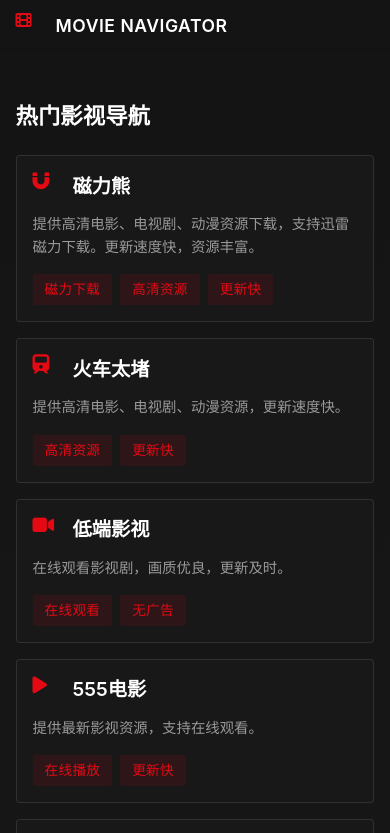
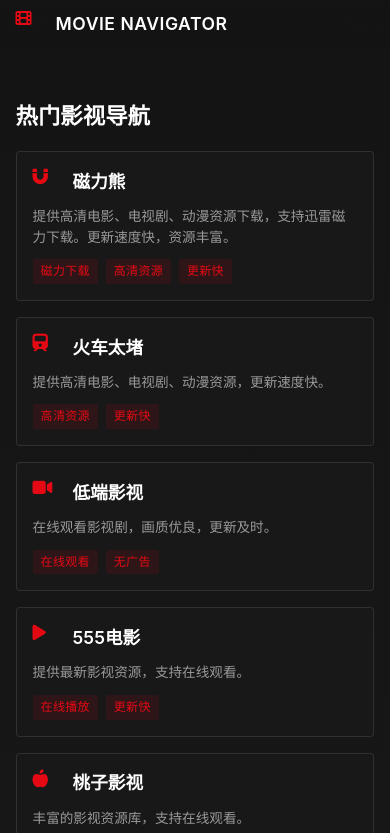
Before and after one commit to mxpus521/movienav, a plain HTML site: page index.html in a window 390 px wide. Shown: the top 833 px of the page. Drawn offline with Linux system fonts and the light colour scheme.

Commit message:
Update index.html

```diff
--- a/index.html
+++ b/index.html
@@ -1,11 +1,12 @@
 <html>
-
   <head>
     <base href="https://websim-player/" />
     <meta charset="UTF-8" />
-  <meta name="viewport" content="width=device-width, initial-scale=1.0, viewport-fit=cover" />
     <title>网飞电影导航</title>
-  <link rel="stylesheet" href="https://cdnjs.cloudflare.com/ajax/libs/font-awesome/6.7.2/css/all.min.css" />
+    <link
+      rel="stylesheet"
+      href="https://cdnjs.cloudflare.com/ajax/libs/font-awesome/6.7.2/css/all.min.css"
+    />
     <style>
       * {
         margin: 0;
@@ -24,18 +25,17 @@
 
       .header {
         padding: 16px 4%;
-      padding-top: max(16px, env(safe-area-inset-top));
-      padding-right: max(4%, env(safe-area-inset-right));
-      padding-left: max(4%, env(safe-area-inset-left));
         position: fixed;
         top: 0;
         left: 0;
         right: 0;
         z-index: 999;
-      background: linear-gradient(180deg,
+        background: linear-gradient(
+          180deg,
           rgba(20, 20, 20, 0.95) 0%,
           rgba(20, 20, 20, 0.75) 50%,
-          rgba(20, 20, 20, 0) 100%);
+          rgba(20, 20, 20, 0) 100%
+        );
         backdrop-filter: blur(20px);
         -webkit-backdrop-filter: blur(20px);
         display: flex;
@@ -71,15 +71,13 @@
 
       .main-content {
         padding: 100px 4% 60px;
-      padding-top: max(100px, env(safe-area-inset-top) + 20px);
-      padding-right: max(4%, env(safe-area-inset-right));
-      padding-left: max(4%, env(safe-area-inset-left));
-      padding-bottom: max(60px, env(safe-area-inset-bottom));
         min-height: 100vh;
-      background: linear-gradient(180deg,
+        background: linear-gradient(
+          180deg,
           #141414 0%,
           #181818 50%,
-          #141414 100%);
+          #141414 100%
+        );
       }
 
       .section-title {
@@ -105,16 +103,31 @@
         padding: 24px;
         border: 1px solid rgba(255, 255, 255, 0.1);
         position: relative;
+        touch-action: manipulation;
+        -webkit-tap-highlight-color: transparent;
       }
 
       .site-card:hover {
-      transform: translateY(-4px) scale(1.02);
+        transform: scale(1.03);
         background: #232323;
-      box-shadow: 0 10px 20px rgba(0, 0, 0, 0.2);
       }
 
       .site-card:active {
         transform: scale(0.98);
+        transition: transform 0.1s ease;
+      }
+
+      @media (hover: hover) {
+        .site-card:hover {
+          transform: scale(1.03);
+          background: #232323;
+        }
+      }
+
+      @media (hover: none) {
+        .site-card:active {
+          background: #1a1a1a;
+        }
       }
 
       .site-title {
@@ -143,11 +156,6 @@
         color: #999;
         line-height: 1.6;
         margin-bottom: 16px;
-      display: -webkit-box;
-      -webkit-line-clamp: 2;
-      line-clamp: 2;
-      -webkit-box-orient: vertical;
-      overflow: hidden;
       }
 
       .site-tags {
@@ -179,6 +187,17 @@
         }
       }
 
+      @media (max-width: 1024px) {
+        .sites-grid {
+          grid-template-columns: repeat(auto-fill, minmax(260px, 1fr));
+          gap: 20px;
+        }
+
+        .site-card {
+          padding: 22px;
+        }
+      }
+
       @media (max-width: 768px) {
         .header {
           padding: 12px 4%;
@@ -199,7 +218,7 @@
         }
 
         .sites-grid {
-        grid-template-columns: repeat(auto-fill, minmax(250px, 1fr));
+          grid-template-columns: repeat(auto-fill, minmax(280px, 1fr));
           gap: 20px;
         }
 
@@ -217,13 +236,13 @@
       }
 
       @media (max-width: 480px) {
-      .sites-grid {
-        grid-template-columns: 1fr;
-        gap: 16px;
+        .header {
+          padding: 10px 4%;
         }
 
-      .site-card {
-        padding: 16px;
+        .logo {
+          width: 24px;
+          height: 24px;
         }
 
         .site-name {
@@ -232,13 +251,63 @@
 
         .section-title {
           font-size: 1.4rem;
-        margin: 0 0 24px;
+          margin: 0 0 20px;
+        }
+
+        .sites-grid {
+          grid-template-columns: 1fr;
+          gap: 16px;
+        }
+
+        .site-card {
+          padding: 16px;
+          touch-action: manipulation;
+        }
+
+        .site-title {
+          font-size: 1.1rem;
+          margin-bottom: 10px;
+        }
+
+        .site-desc {
+          font-size: 0.85rem;
+          line-height: 1.5;
+          margin-bottom: 12px;
+        }
+
+        .site-tags {
+          margin-top: 8px;
+        }
+
+        .tag {
+          padding: 4px 8px;
+          font-size: 0.75rem;
+        }
+      }
+
+      @media (min-width: 1400px) {
+        .sites-grid {
+          grid-template-columns: repeat(auto-fill, minmax(320px, 1fr));
+          gap: 28px;
+        }
+
+        .site-card {
+          padding: 28px;
+        }
+
+        .site-title {
+          font-size: 1.4rem;
+        }
+
+        .site-desc {
+          font-size: 1rem;
         }
       }
 
       @media (min-width: 2000px) {
         .sites-grid {
-        grid-template-columns: repeat(auto-fill, minmax(350px, 1fr));
+          grid-template-columns: repeat(auto-fill, minmax(380px, 1fr));
+          gap: 32px;
         }
 
         .site-card {
@@ -255,7 +324,6 @@
       }
     </style>
   </head>
-
   <body>
     <header class="header">
       <div class="logo-container">
@@ -441,5 +509,4 @@
       });
     </script>
   </body>
-
 </html>
```
Lines whose indentation alone changed are shown as unchanged.
